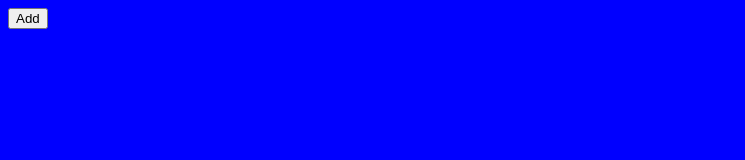
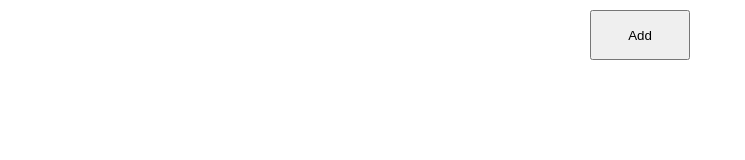
Before and after one commit to stringribbon/bulletin-site, a website built with webpack: page src/index.html in a window 1280 px wide. Shown: the whole page, without its empty margins (0-745 px from the left). Built offline with nearby package versions, Linux system fonts and the light colour scheme.

Commit message:
Positioning add button

```diff
--- a/src/board/board.css
+++ b/src/board/board.css
@@ -1,3 +1,12 @@
-body {
-    background: blue;
+#board {
+    position: relative;
+    width: 100%;
+    height: 100%;
 }
+
+#add-button {
+    display: block;
+    width: 100px;
+    height: 50px;
+    margin: 10px auto 0 auto;
+}
--- a/src/board/board.html
+++ b/src/board/board.html
@@ -1,4 +1,4 @@
-<div id="board" style="display: absolute; left: 300px;">
+<div id="board"">
     <img src="https://media3.giphy.com/media/r31CDVGv8RRRbZPU6r/giphy.gif" hidden>
-    <button>Add</button>
+    <button id='add-button'>Add</button>
 </div>
--- /dev/null
+++ b/src/index.css
@@ -0,0 +1,5 @@
+body {
+    width: 100vw;
+    height: 100vh;
+    margin: 0;
+}
--- a/src/index.html
+++ b/src/index.html
@@ -3,6 +3,7 @@
   <head>
     <meta charset="utf-8">
     <title>The Bulletin Board</title>
+    <link rel="stylesheet" href="./index.css">
     <link rel="stylesheet" href="./board/board.css">
   </head>
   <body>
```
